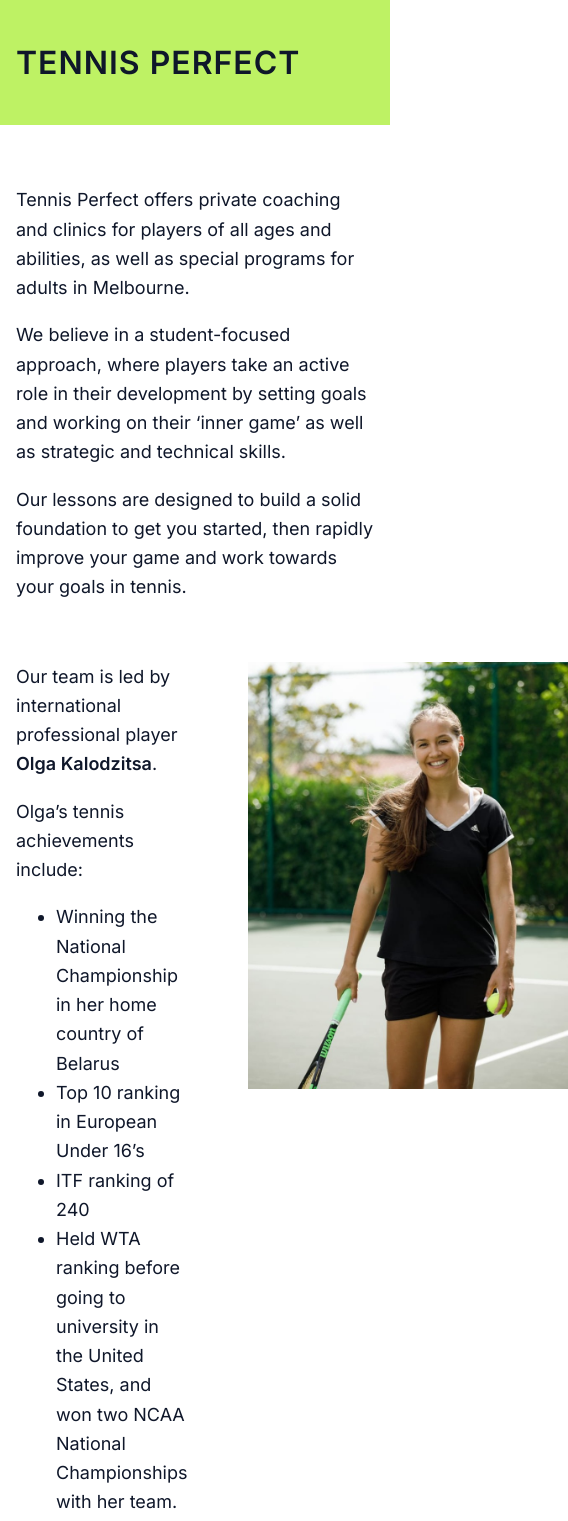
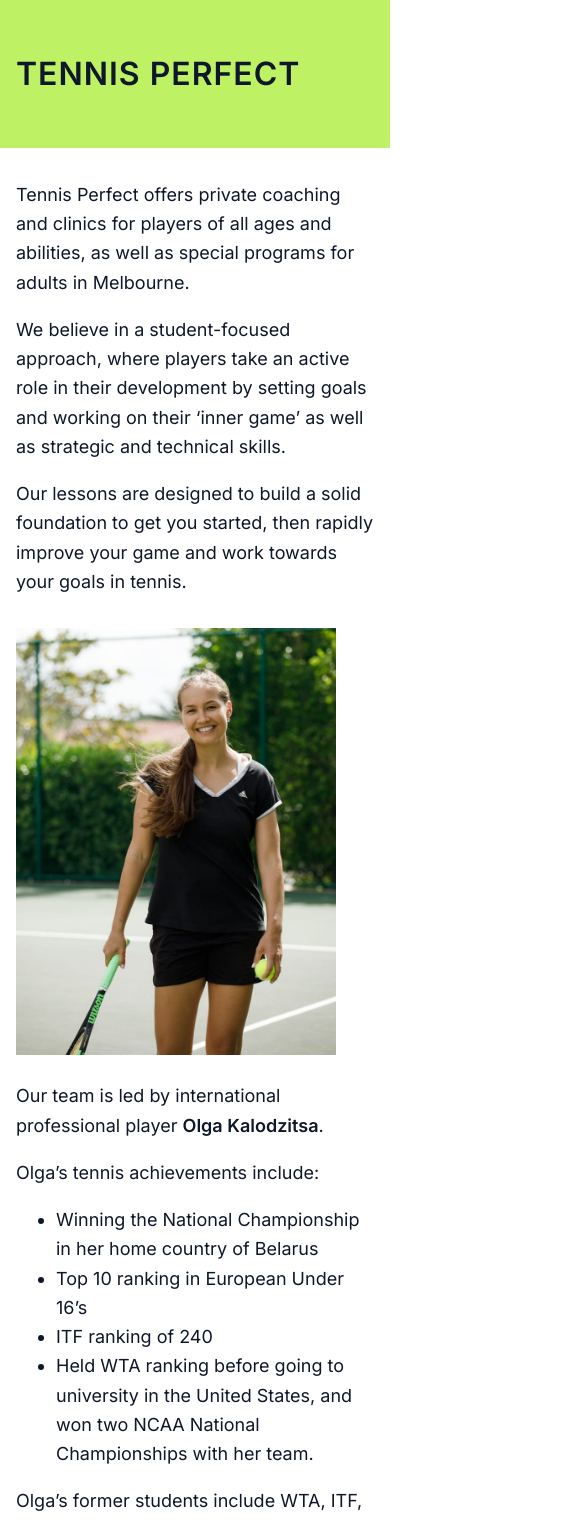
Before and after one commit to moroshko/tennis-perfect, a Next.js app: page / in a window 390 px wide. Shown: the top 1521 px of the page, 568 px wide, since content can reach past the window. Built offline with nearby package versions, Linux system fonts and the light colour scheme.

Commit message:
Make it responsive

```diff
--- a/components/Footer.module.css
+++ b/components/Footer.module.css
@@ -1,5 +1,5 @@
 .footer {
-  margin-top: 60px;
+  margin-top: 32px;
   background-color: var(--grey-200);
 }
 .content {
@@ -7,3 +7,8 @@
   margin: 0 auto;
   padding: 48px 0;
 }
+@media (min-width: 768px) {
+  .footer {
+    margin-top: 60px;
+  }
+}
--- a/components/Header.module.css
+++ b/components/Header.module.css
@@ -9,6 +9,7 @@
 .h1 {
   margin: 0;
   font-size: var(--font-size-4);
+  line-height: var(--line-height-4);
   font-weight: 600;
   text-transform: uppercase;
   letter-spacing: 1px;
--- a/styles/Home.module.css
+++ b/styles/Home.module.css
@@ -1,12 +1,26 @@
 .aboutTennisPerfect {
-  margin-top: 60px;
+  margin-top: 32px;
 }
 .aboutOlga {
+  margin-top: 32px;
   display: grid;
-  grid-template-columns: 1fr 320px;
-  grid-column-gap: 60px;
-  margin-top: 60px;
+  grid-template-columns: 1fr;
 }
-.aboutOlgaContent {
-  margin-top: -18px;
+@media (max-width: 767px) {
+  .aboutOlgaContent {
+    grid-row: 2/3;
+  }
 }
+@media (min-width: 768px) {
+  .aboutTennisPerfect {
+    margin-top: 60px;
+  }
+  .aboutOlga {
+    margin-top: 60px;
+    grid-template-columns: 1fr 320px;
+    grid-column-gap: 60px;
+  }
+  .aboutOlgaContent {
+    margin-top: -18px;
+  }
+}
```
